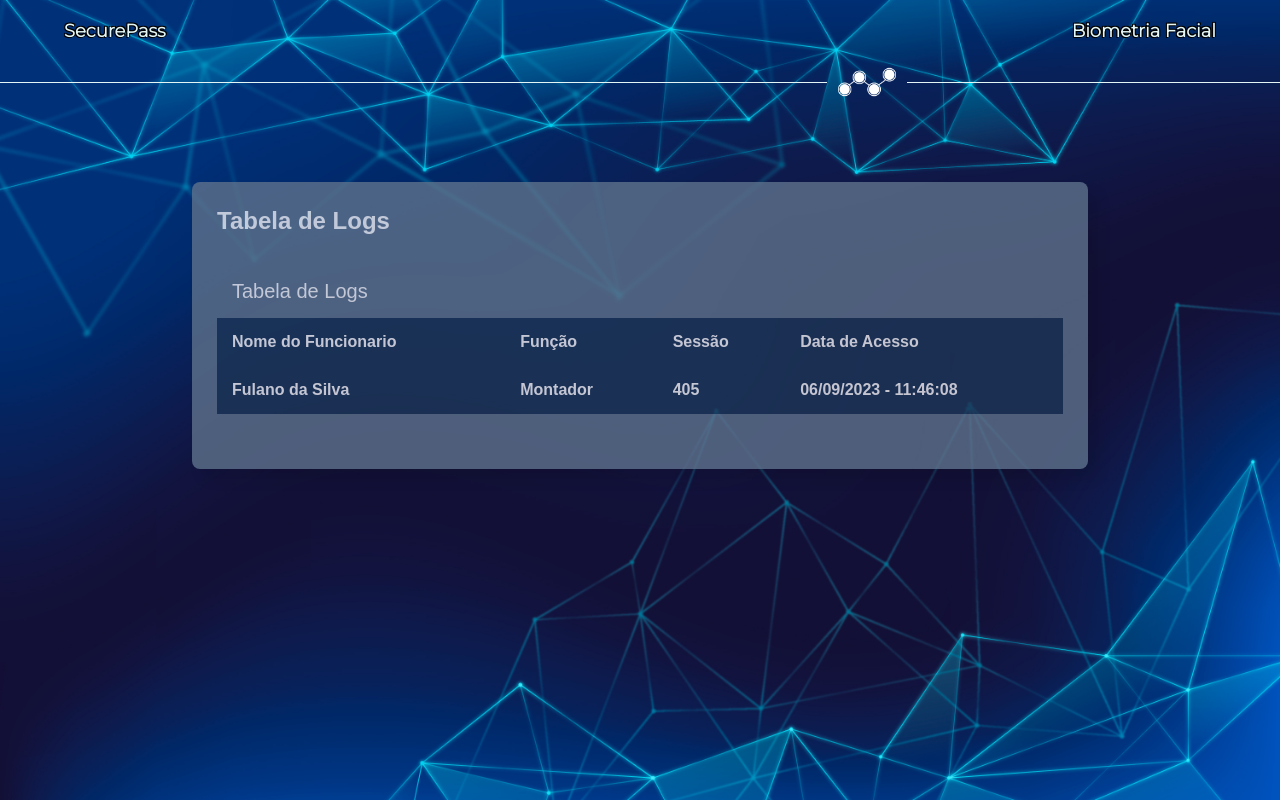
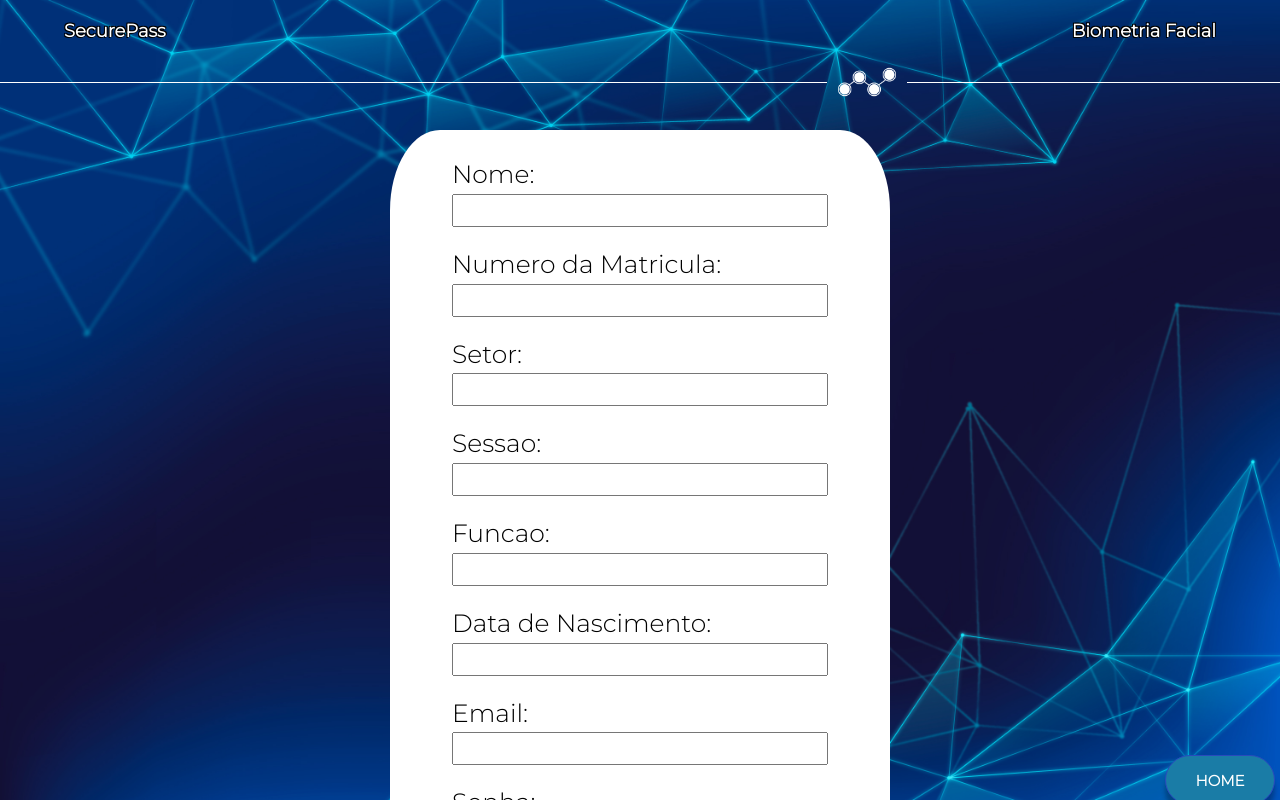
Before and after one commit to SecurePass-Senai/Secure-Pass-Center, a React (Vite) app: page / in a window 1280 px wide. Built offline with nearby package versions, Linux system fonts and the light colour scheme.

Commit message:
SecurePass1309

```diff
--- a/package.json
+++ b/package.json
@@ -12,7 +12,8 @@
   "dependencies": {
     "axios": "^1.5.0",
     "react": "^18.2.0",
-    "react-dom": "^18.2.0"
+    "react-dom": "^18.2.0",
+    "react-router-dom": "^6.15.0"
   },
   "devDependencies": {
     "@types/react": "^18.2.15",
--- a/src/components/CardLogs/index.tsx
+++ b/src/components/CardLogs/index.tsx
@@ -1,6 +1,7 @@
 import "./style.css"
+// import { Link } from "react-router-dom"
 
-export default function CardLogs() {
+export default function CardLogs(props : any) {
 
     /* trazer as informações da api aqui e mandar para a pagina de logs! (proxima implementação)
      * - deverá ser criado uma outra tabela para trazer apenas os logs quando o funcionário se logar (quando o reconhecimento facial estiver funcional).
@@ -9,10 +10,21 @@ export default function CardLogs() {
      *
      * att. Murilo Ferreira
     */
+    function dadosConvertidos() {
+
+      return JSON.parse(props.nome)
+
+    }
+
     return(
         //teste para saber se o CardLog está sendo exibido na pagina de ações...
         <tr className="linha-mensagem">
-          <th>Fulano da Silva</th>
+          {
+                   dadosConvertidos().map((nome: string, index: number) => {
+                        return <th key={index}>{nome}</th>
+                    })
+                }
+
           <th>Montador</th>
           <th>405</th>
           <th>06/09/2023 - 11:46:08</th>
--- a/src/main.tsx
+++ b/src/main.tsx
@@ -3,14 +3,14 @@ import ReactDOM from 'react-dom/client'
 import Header from './components/Header'
 // import App from './App.tsx'
 import './index.css'
-// import Cadastro from './pages/Cadastro'
+import Cadastro from './pages/Cadastro'
 import Acoes from './pages/Acoes'
 
 ReactDOM.createRoot(document.getElementById('root')!).render(
   <React.StrictMode>
     <Header/>
     {/* <App /> */}
-    <Acoes />
-    {/* <Cadastro /> */}
+    {/* <Acoes /> */}
+    <Cadastro />
   </React.StrictMode>,
 )
--- a/src/pages/Acoes/index.tsx
+++ b/src/pages/Acoes/index.tsx
@@ -1,10 +1,27 @@
-import CardLogs from "../../components/CardLogs"
+// import { useEffect, useState } from "react";
+// import CardLogs from "../../components/CardLogs"
 import "./style.css"
+// import api from "../../utils/api";
 
 
 export default function Acoes() {
 
+//   const [users, setUsers] = useState<any[]>([]);
 
+//   useEffect( () => {
+//     document.title = "LOGS - SecurePass"
+
+//     listarLogs()
+// }, [] )
+
+//   function listarLogs() {
+
+//     api.get("users").then( (response: any) => {
+//         console.log(response.data)
+//         setUsers(response.data)
+//     } )
+
+// }
     return (
 
         <main>
@@ -21,7 +38,18 @@ export default function Acoes() {
         </tr>
 
         {/* Testando o CardLogs para ver se está recebendo o codigo do componente corretamente... */}
-        <CardLogs />
+
+        {/* {
+          users.map((users: any, index: number) => {
+            return <th key={index}>
+                  <CardLogs
+                  nome={users.nome}
+
+                   />
+            </th>
+        })
+        } */}
+
 
         {/* Codigo para trazer caso não encontre nenhum log feito... */}
         {/* <tr className="linha-mensagem">
--- a/src/pages/Cadastro/index.tsx
+++ b/src/pages/Cadastro/index.tsx
@@ -72,7 +72,7 @@ export default function Cadastro() {
     return (
 
         <main className="_cadastro">
-           <center> <h1>Cadastro</h1></center>
+           {/* <center> <h2>Cadastro</h2></center> */}
             <form onSubmit={cadastrarUsers} className="formulario"  method="POST">
                 <div className="forms">
                     <label htmlFor="nome">Nome:</label>
--- a/src/pages/Cadastro/style.css
+++ b/src/pages/Cadastro/style.css
@@ -32,12 +32,12 @@ main {
     width: 100%;
     height: 100%;
     overflow: hidden;
-    margin-top: -20px;
+    margin-top: -70px;
 }
 
 .formulario {
     width: 500px;
-    height: 650px;
+    height: 800px;
     background-color: #FFFFFF;
     border-radius: 10%;
     display: flex;
@@ -53,7 +53,7 @@ main {
 }
 
 .forms {
-    height: 80px;
+    height: 90px;
     width: 400px;
     display: flex;
     justify-content: space-between;
@@ -62,7 +62,7 @@ main {
     padding-bottom: 5PX;
     color: black;
     font-family: var(--font2);
-
+    font-size: 25px;
     margin-top: 5px;
     top: 2PX;
 }
```
Also changed, not shown: 1 other file (tests, documents, lock files or other folders).
